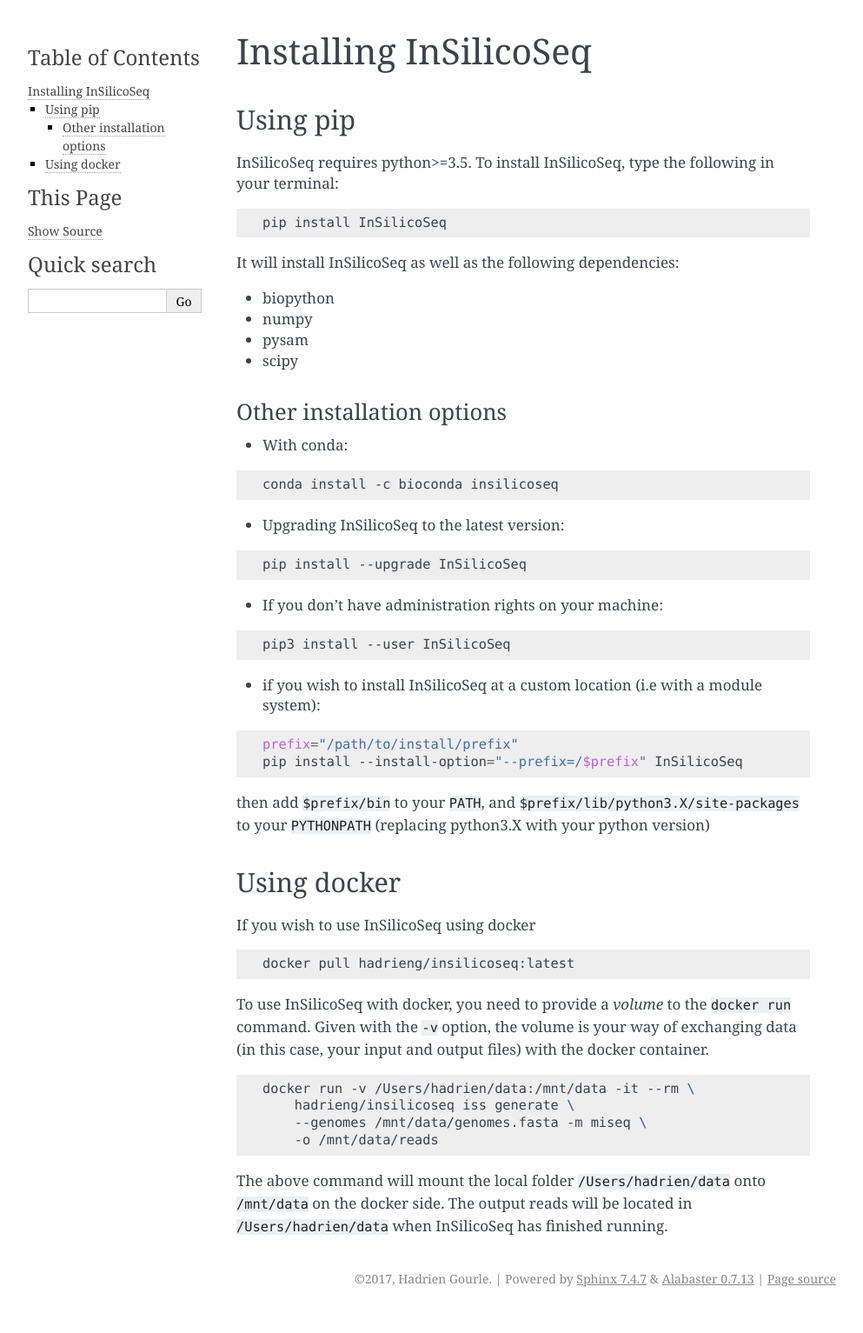
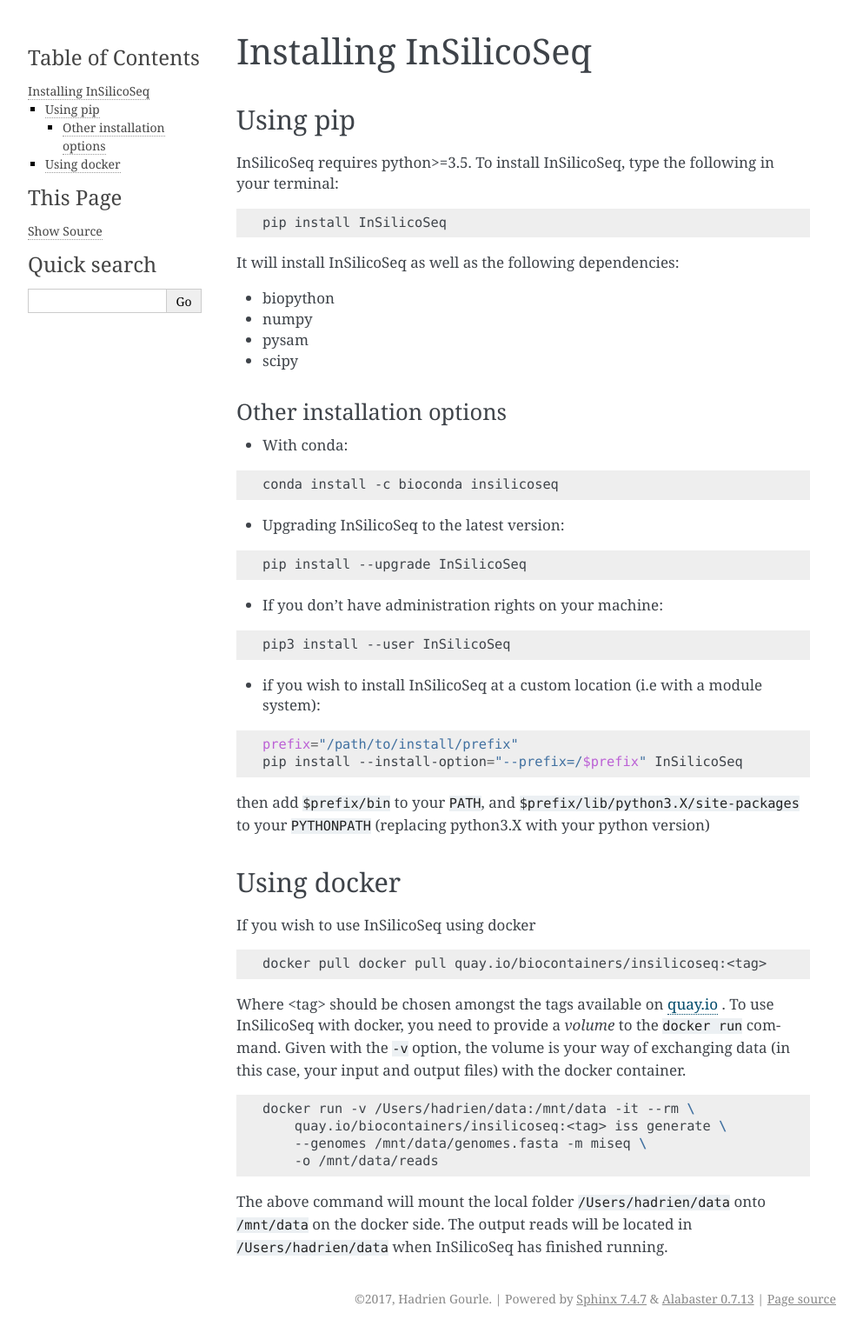
Before and after one commit to HadrienG/InSilicoSeq, a Sphinx documentation site: the page built from doc/iss/install.rst, in a window 1280 px wide. Shown: the whole page at 87% size, without its empty margins (148-1141 px from the left). Built offline with Sphinx 7.4.7, drawn with Linux system fonts in a browser that asks for light colours; before the commit the page ends 1510 px from its top, so only the background shows below that.

Commit message:
updated docker instructions on readthedocs

```diff
--- a/doc/iss/install.rst
+++ b/doc/iss/install.rst
@@ -63,15 +63,16 @@
 
 .. code-block:: bash
 
-    docker pull hadrieng/insilicoseq:latest
+    docker pull docker pull quay.io/biocontainers/insilicoseq:<tag>
 
+Where <tag> should be chosen amongst the tags available on `quay.io <https://quay.io/repository/biocontainers/insilicoseq?tab=tags>`_ .
 To use InSilicoSeq with docker, you need to provide a `volume` to the ``docker run`` command.
 Given with the ``-v`` option, the volume is your way of exchanging data (in this case, your input and output files) with the docker container.
 
 .. code-block:: bash
 
     docker run -v /Users/hadrien/data:/mnt/data -it --rm \
-        hadrieng/insilicoseq iss generate \
+        quay.io/biocontainers/insilicoseq:<tag> iss generate \
         --genomes /mnt/data/genomes.fasta -m miseq \
         -o /mnt/data/reads
 
```
